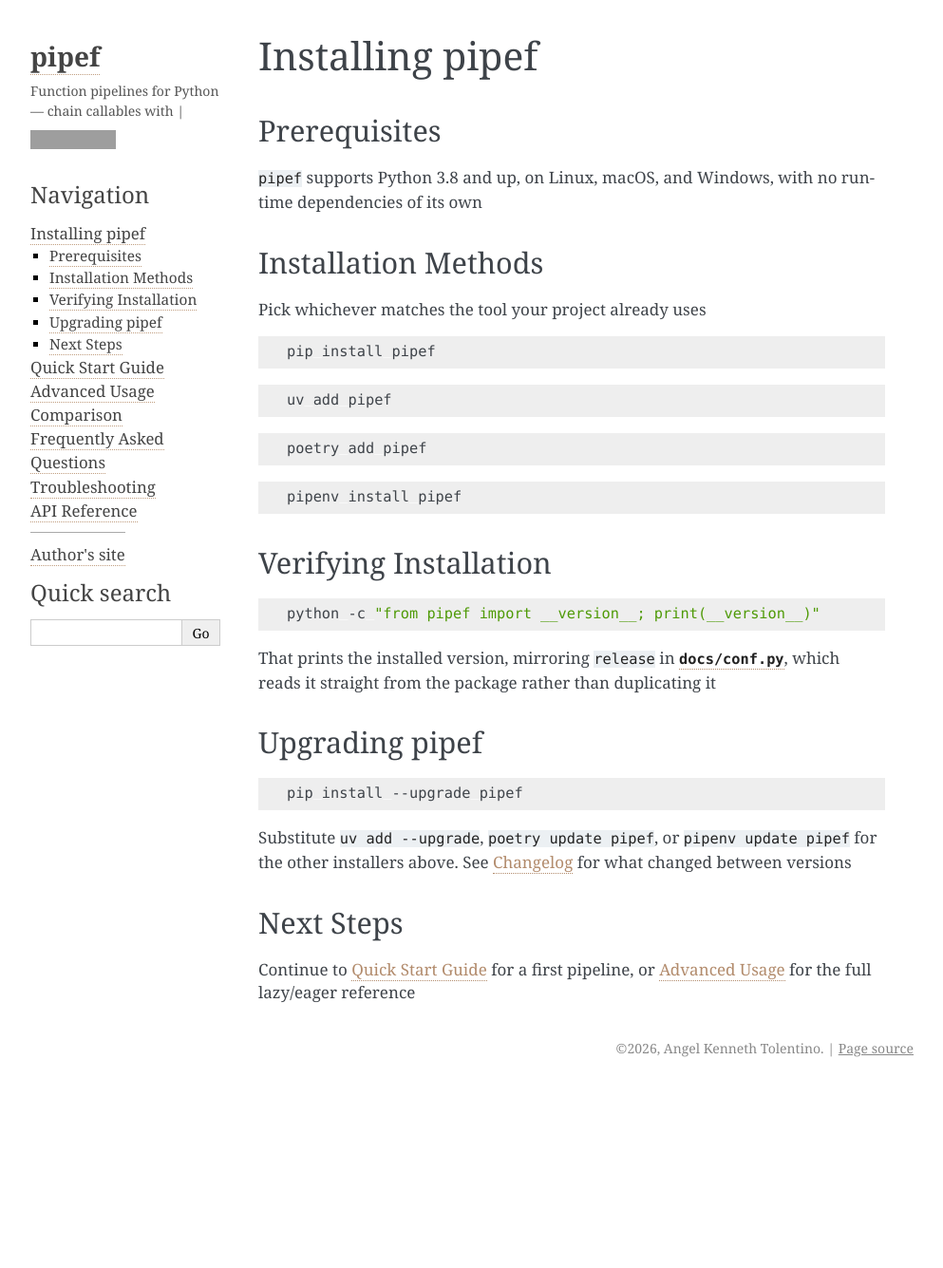
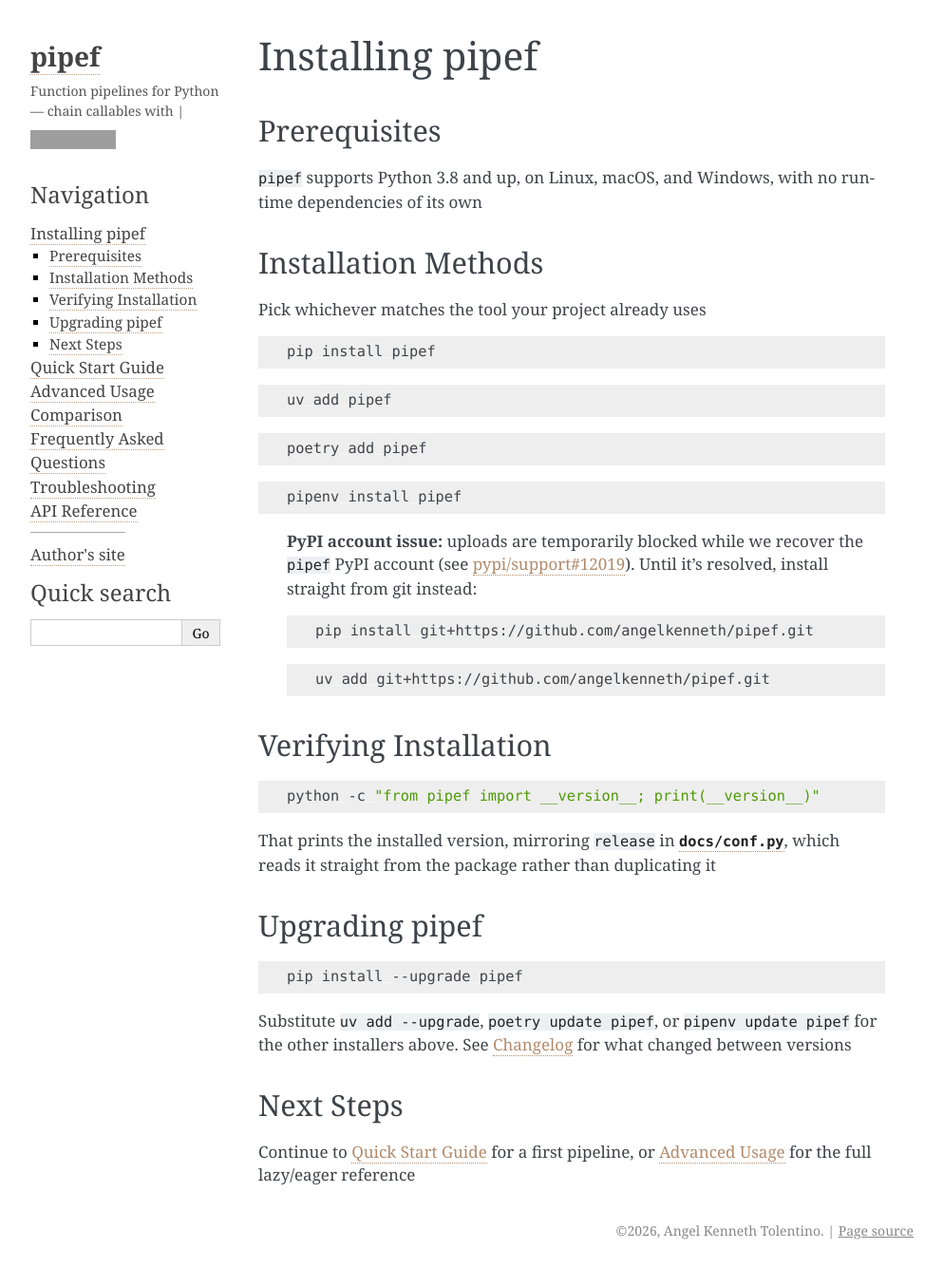
Before and after one commit to angelkenneth/pipef, a Sphinx documentation site: the page built from docs/installing.md, in a window 1280 px wide and 1335 px high. Shown: the whole window at 95% size, without its empty margins (148-1141 px from the left). Built offline with Sphinx 7.4.7, drawn with Linux system fonts in a browser that asks for light colours; grey boxes are pictures that could not be loaded.

Commit message:
docs(na-0): added the PyPI git-install stopgap notice to the docs site's Installing page

````diff
--- a/docs/installing.md
+++ b/docs/installing.md
@@ -25,6 +25,18 @@
 pipenv install pipef
 ```
 
+> **PyPI account issue:** uploads are temporarily blocked while we recover the `pipef` PyPI account
+> (see [pypi/support#12019](https://github.com/pypi/support/issues/12019)). Until it's resolved, install
+> straight from git instead:
+>
+> ```bash
+> pip install git+https://github.com/angelkenneth/pipef.git
+> ```
+>
+> ```bash
+> uv add git+https://github.com/angelkenneth/pipef.git
+> ```
+
 ## Verifying Installation
 
 ```bash
````
